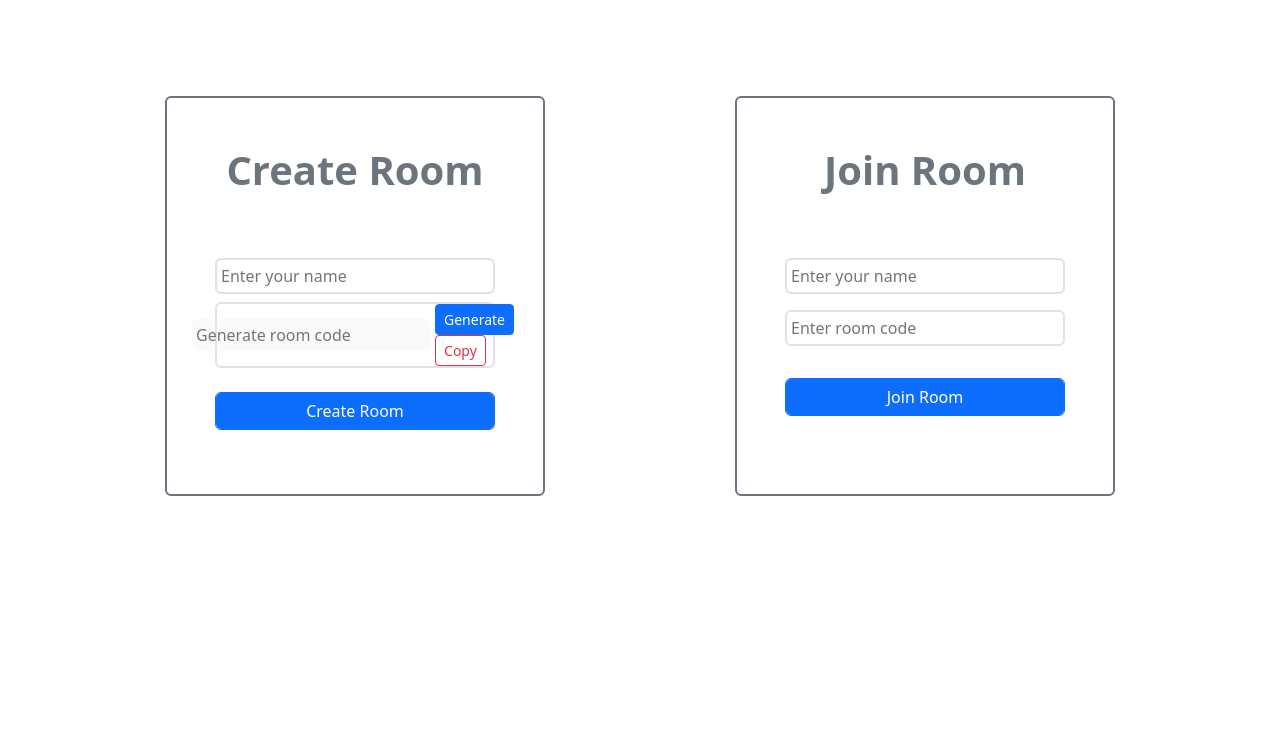
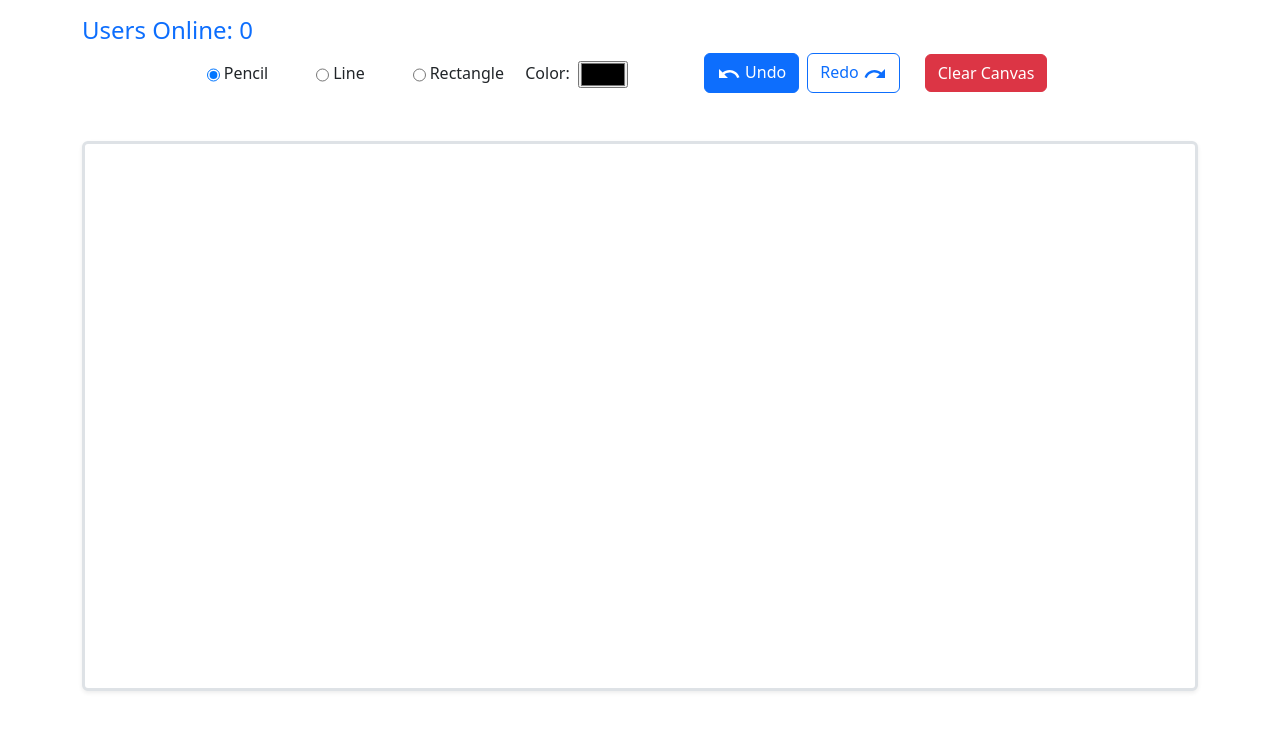
Before and after one commit to vishwaDeshan/Real-Time-Whiteboard, a React (Vite) app in the folder client/: page /1 in a window 1280 px wide. Shown: the top 730 px of the page. Built offline with nearby package versions, Linux system fonts and the light colour scheme.

Commit message:
added canvas and tool kit

```diff
--- a/client/package.json
+++ b/client/package.json
@@ -9,6 +9,10 @@
     "preview": "vite preview"
   },
   "dependencies": {
+    "@emotion/react": "^11.10.6",
+    "@emotion/styled": "^11.10.6",
+    "@mui/icons-material": "^5.11.11",
+    "@mui/material": "^5.11.14",
     "bootstrap": "^5.2.3",
     "react": "^18.2.0",
     "react-dom": "^18.2.0",
--- a/client/src/App.jsx
+++ b/client/src/App.jsx
@@ -1,14 +1,19 @@
-import './App.css'
-import Forms from './Components/Forms/Forms'
-
+import './App.css';
+import Forms from './Components/Forms/Forms';
+import { BrowserRouter as Router, Route, Routes } from 'react-router-dom';
+import Room from './Pages/Room';
 
 function App() {
-
   return (
     <div className="container">
-      <Forms/>
+      <Router>
+        <Routes>
+          <Route path="/" exact element={<Forms />} />
+          <Route path="/:roomId" exact element={<Room />} />
+        </Routes>
+      </Router>
     </div>
-  )
+  );
 }
 
-export default App
+export default App;
--- a/client/src/Components/Forms/Forms.jsx
+++ b/client/src/Components/Forms/Forms.jsx
@@ -11,11 +11,11 @@ const Forms=()=>{
     return(
         <div className="row h-100 pt-5">
              <div style={styles.formBox} className="col-md-4 mt-5 p-5   border border-2 rounded-2 mx-auto d-flex flex-column align-items-center border-secondary">
-                <h1 className="text-secondary  fw-bold">Create Room</h1>
+                <h1 className="text-primary  fw-bold">Create Room</h1>
                 <CreateRoom/>
              </div>
              <div style={styles.formBox} className="col-md-4 mt-5 p-5  border border-2 rounded-2 mx-auto d-flex flex-column align-items-center  border-secondary">
-                <h1 className="text-secondary  fw-bold">Join Room</h1>
+                <h1 className="text-primary  fw-bold">Join Room</h1>
                 <JoinRoom/>
              </div>
         </div>
--- a/client/src/Components/Whiteboard/Canvas.jsx
+++ b/client/src/Components/Whiteboard/Canvas.jsx
@@ -0,0 +1,11 @@
+import React from 'react'
+
+const Canvas = () => {
+  return (
+    <canvas className='h-100 w-100 border border-3 border-seconday shadow-sm p-3 mb-5 bg-white rounded-2 '>
+
+    </canvas>
+  )
+}
+
+export default Canvas
--- a/client/src/Pages/Room.jsx
+++ b/client/src/Pages/Room.jsx
@@ -0,0 +1,57 @@
+import React, { useState } from 'react'
+import UndoIcon from '@mui/icons-material/Undo';
+import RedoIcon from '@mui/icons-material/Redo';
+import Canvas from '../Components/Whiteboard/Canvas';
+
+const Room = () => {
+    const [tool, setTool] = useState("pencil");
+    const [color, setColor] = useState("black");
+    const styles = {
+        canvasBox: {
+          height: '550px',
+          width:'1500px'
+        },
+      };
+
+    return (
+        <div className="row">
+            <h4 className='text-primary mt-3'>Users Online: 0</h4>
+            <div className="col-md-10 mx-auto gap-3 px-5 mb-5 d-flex align-items-center justify-content-center">
+                <div className="d-flex col-md-4 justify-content-center gap-5">
+                    <div className="d-flex gap-1">
+                        <input className='mt-1' checked={tool ==="pencil"} type="radio" name="tool" id="pencil" value="pencil" onChange={(e) => setTool(e.target.value)} />
+                        <label for="pencil">Pencil</label>
+                    </div>
+                    <div className="d-flex gap-1">
+                        <input className='mt-1' checked={tool ==="line"}  type="radio" name="tool" id="line" value="line" onChange={(e) => setTool(e.target.value)} />
+                        <label for="line">Line</label>
+                    </div>
+                    <div className="d-flex gap-1">
+                        <input className='mt-1'  checked={tool ==="rect"} type="radio" name="tool" id="rect" value="rect" onChange={(e) => setTool(e.target.value)} />
+                        <label for="rect">Rectangle</label>
+                    </div>
+                </div>
+                <div className="col-md-2 mx-auto">
+                    <div className="d-flex align-items-center">
+                        <label for="color">Color: </label>
+                        <input type="color" id="color" value={color} className='mt-1 ms-2' onChange={(e)=>setColor(e.target.value)}/>
+                    </div>
+                </div>
+                <div className="col-md-3 d-flex justify-content-center gap-2">
+                    <button className='btn btn-primary'> <UndoIcon/> Undo</button>
+                    <button className='btn btn-outline-primary'>Redo <RedoIcon/></button>
+
+
+                </div>
+                <div className="col-md-2">
+                    <button className='btn btn-danger'>Clear Canvas</button>
+                </div>
+            </div>
+            <div className="col-md-10 mx-auto" style={styles.canvasBox}>
+                <Canvas/>
+            </div>
+        </div>
+    )
+}
+
+export default Room
--- a/client/src/main.jsx
+++ b/client/src/main.jsx
@@ -1,6 +1,8 @@
 import React from 'react'
 import ReactDOM from 'react-dom/client'
 import App from './App'
+
+
 import './index.css'
 import "bootstrap/dist/css/bootstrap.min.css"
 import "bootstrap/dist/js/bootstrap.bundle.min"
```
Also changed, not shown: 1 other file (tests, documents, lock files or other folders).
